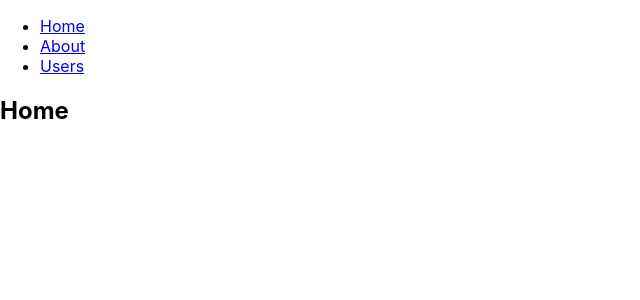
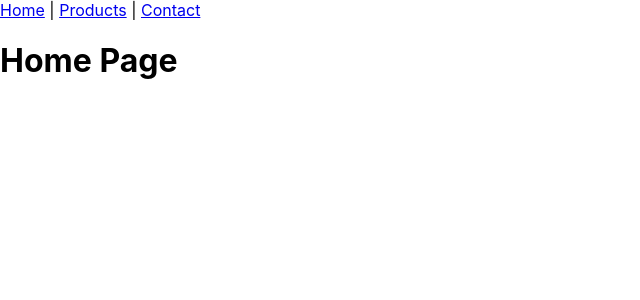
Before and after one commit to Matuku45/git-pushing-practice, a React (Create React App) app: page / in a window 1280 px wide. Shown: the top 300 px of the page, without its empty margins (0-640 px from the left). Built offline with nearby package versions, Linux system fonts and the light colour scheme.

Commit message:
changed the routing structure

```diff
--- a/src/App.js
+++ b/src/App.js
@@ -1,45 +1,75 @@
-import React  from "react";
-import { BrowserRouter as Router,Routes,Route  } from "react-router-dom";
-import { Link } from "react-router-dom";
+import { BrowserRouter, Routes, Route, Link, Outlet } from 'react-router-dom';
 
+function Home() {
+  return <h1>Home Page</h1>;
+}
 
- const Home = () => <h2>Home</h2>;
- const About = () => <h2>About</h2>;
- const Users = () => <h2>Users</h2>;
-
-
-
-
-
-
-
-function App() {
+function Products() {
   return (
-    <div >
-    <Router>
-  <nav>
-    <ul>
-      <li><Link to = "/"> Home</Link></li>
-      <li><Link to = "/about"> About</Link></li>
-      <li><Link to = "/users"> Users</Link></li>
-    </ul>
-
-
-  </nav>
- <Routes>
- <Route path="/" element={<Home />} />
- <Route path="/about" element={<About />} />
- <Route path="/users" element={<Users />} />
-
-  </Routes>
-
-
-    </Router>
-
-
-
+    <div>
+      <h1>Products Page</h1>
+      <nav style={{ marginBottom: '20px' }}>
+        <Link to="/products/car">Cars</Link> |{" "}
+        <Link to="/products/bike">Bikes</Link>
+      </nav>
+      <Outlet />
     </div>
   );
 }
 
+function CarProducts() {
+  return (
+    <div>
+      <h2>Cars</h2>
+      <ul>
+        <li>Audi</li>
+        <li>BMW</li>
+        <li>Volvo</li>
+      </ul>
+    </div>
+  );
+}
+
+function BikeProducts() {
+  return (
+    <div>
+      <h2>Bikes</h2>
+      <ul>
+        <li>Yamaha</li>
+        <li>Suzuki</li>
+        <li>Honda</li>
+      </ul>
+    </div>
+  );
+}
+
+function Contact() {
+  return <h1>Contact Page</h1>;
+}
+
+function App() {
+  return (
+    <BrowserRouter>
+      {/* Navigation */}
+      <nav>
+        <Link to="/">Home</Link> |{" "}
+        <Link to="/products">Products</Link> |{" "}
+        <Link to="/contact">Contact</Link>
+      </nav>
+
+      {/* Routes */}
+      <Routes>
+        <Route path="/" element={<Home />} />
+        <Route path="/products" element={<Products />}>
+          <Route path="car" element={<CarProducts />} />
+          <Route path="bike" element={<BikeProducts />} />
+        </Route>
+        <Route path="/contact" element={<Contact />} />
+      </Routes>
+    </BrowserRouter>
+  );
+}
+
+
+
 export default App;
```
